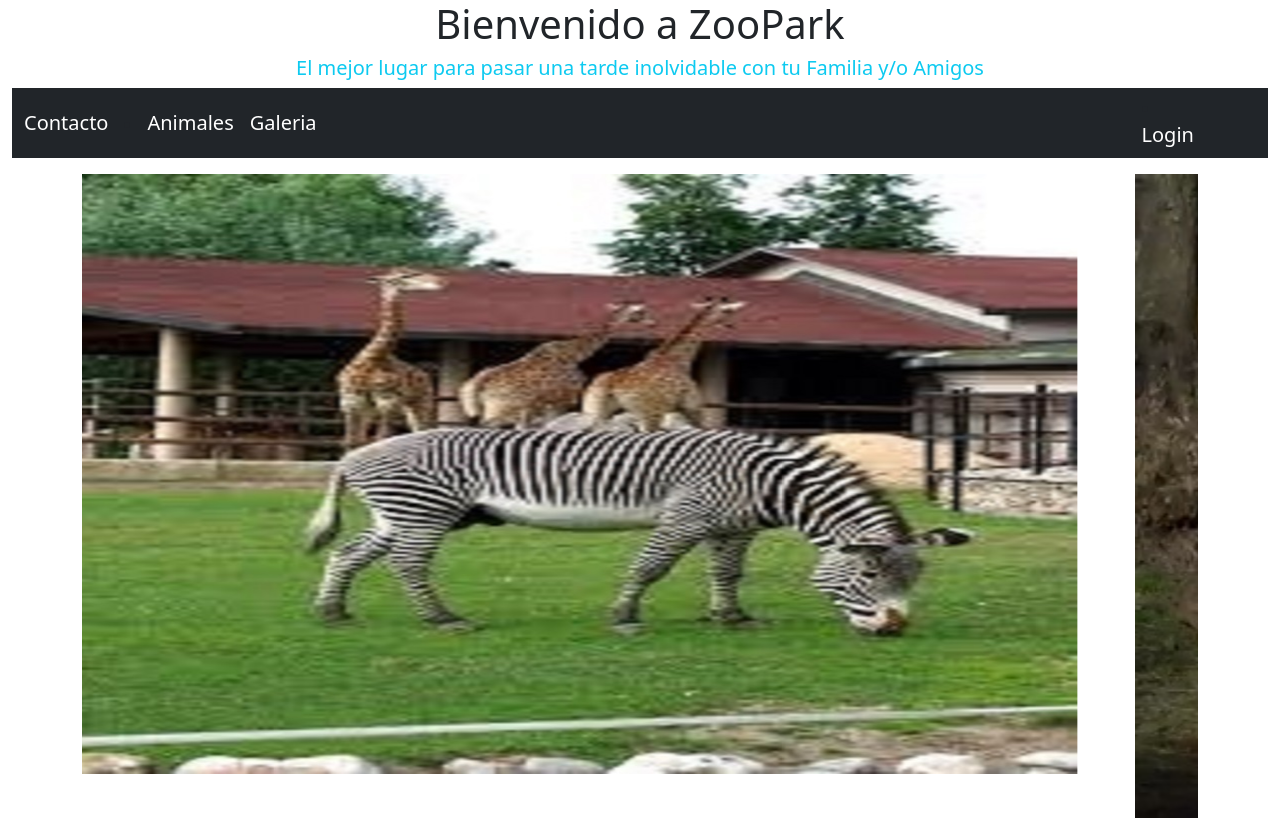
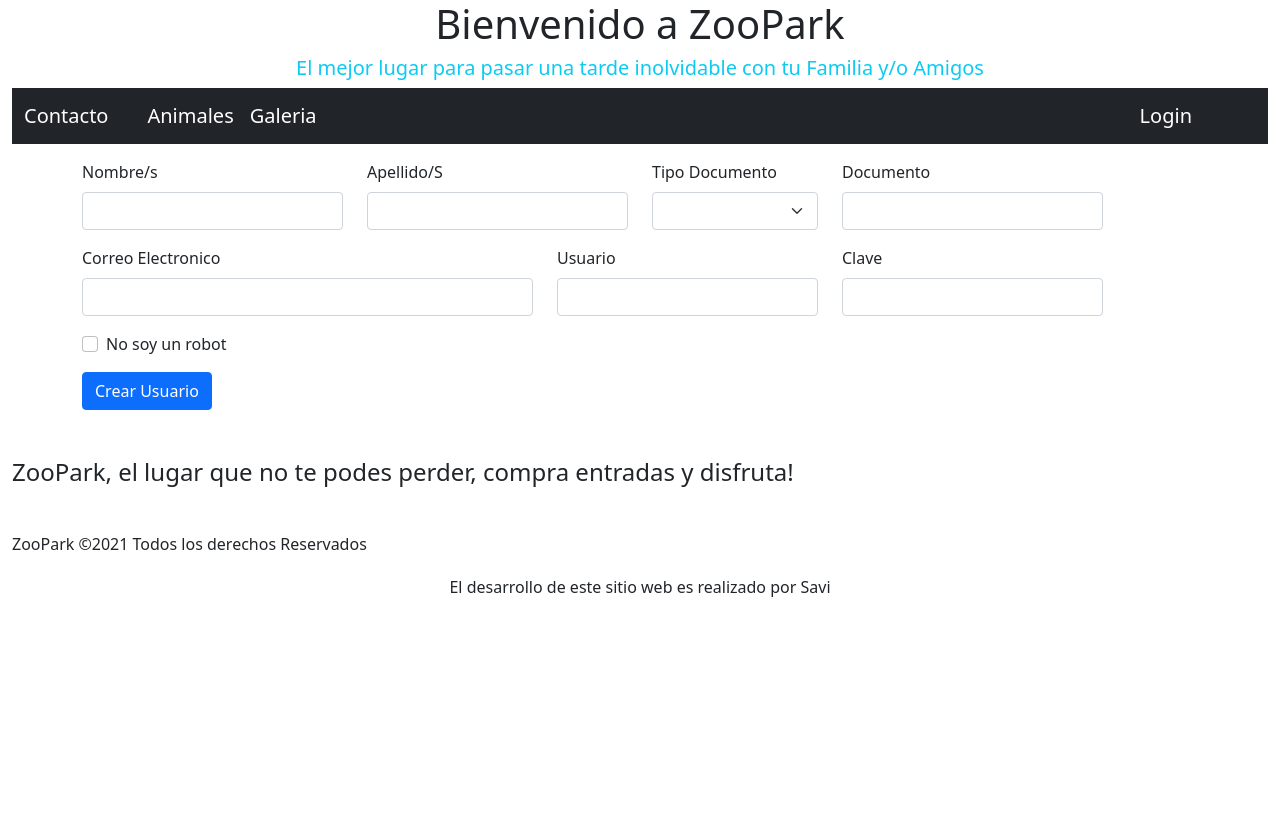
Before and after one commit to SantiVi33/Zoologico, an Angular app: page /NewUsuario in a window 1280 px wide. Before the commit this address led to /. Shown: the top 820 px of the page. Built offline with nearby package versions, Linux system fonts and the light colour scheme.

Commit message:
agregado menu de creacion de usuario (sin verificacion) y creacion de carpeta para los servicios

```diff
--- /dev/null
+++ b/src/app/Services/users.service.ts
@@ -0,0 +1,32 @@
+import { Injectable } from '@angular/core';
+import {HttpClient, HttpHeaders} from '@angular/common/http';
+import { Observable } from 'rxjs';
+
+@Injectable({
+  providedIn: 'root'
+})
+export class UsersService {
+
+  _url = 'http://localhost/api/DatosUsuarios'
+
+  constructor(private http:HttpClient) {
+
+    console.log('Servicio Usuario Andando')
+}
+
+
+  AgregarU (nombre : string , apellido : string , tdocumento : string , ndocumento : string , email : string,
+            usuario : string , clave : string) : Observable<any>
+  {
+    const obj = new FormData();
+    obj.append("Nombre",nombre);
+    obj.append("Apellido",apellido);
+    obj.append("TipDocumento",tdocumento);
+    obj.append("NroDocumento",ndocumento);
+    obj.append("Email",email);
+    obj.append("Usuario",usuario);
+    obj.append("password",clave);
+    return this.http.post(this._url,obj);
+
+  }
+}
--- a/src/app/cabecera/cabecera.component.html
+++ b/src/app/cabecera/cabecera.component.html
@@ -36,7 +36,6 @@
               <span class="navbar-toggler-icon"></span>
             </button>
           </div>
-        </div>
 
           <div class="mx-5">
 
@@ -45,7 +44,7 @@
               aria-expanded="false">
                 Login
               </a>
-            <ul class="dropdown-menu" aria-labelledby="navbarDropdown">
+              <ul class="dropdown-menu mr-auto" aria-labelledby="navbarDropdown">
                 <form>
                   <div class="mb-3">
                     <input type="text" class="form-control" placeholder="Usuario">
@@ -56,6 +55,8 @@
                   <div class="text-center">
                   <button type="submit" class="btn btn-primary ">Ingresar</button>
                   </div>
+                  <h6 class="mt-1">Soy <a [routerLink]="['/NewUsuario']">Nuevo</a></h6>
+                  <h6 class="mt-1">Olvide mi <a href="#">Clave</a></h6>
                 </form>
               </ul>
 
@@ -63,6 +64,9 @@
           </div>
 
 
+        </div>
+
+
 
       </nav>
 
--- a/src/app/contacto/contacto.component.ts
+++ b/src/app/contacto/contacto.component.ts
@@ -1,5 +1,5 @@
 import { Component, OnInit } from '@angular/core';
-import { PersonalService } from '../personal.service'
+import { PersonalService } from '../Services/personal.service'
 
 @Component({
   selector: 'app-contacto',
--- a/src/app/lista-animales/lista-animales.component.ts
+++ b/src/app/lista-animales/lista-animales.component.ts
@@ -1,5 +1,5 @@
 import { Component, OnInit } from '@angular/core';
-import { AnimalesService } from '../animales.service';
+import { AnimalesService } from '../Services/animales.service';
 import { FormControl } from '@angular/forms'
 import { NumberFormatStyle } from '@angular/common';
 import { Router } from '@angular/router'
@@ -29,7 +29,7 @@ export class ListaAnimalesComponent implements OnInit {
   public unAnimal: any;
 
 
-  constructor(private animalService:AnimalesService , public router : Router) {
+  constructor(private animalService:AnimalesService , private router : Router) {
 
 }
 
--- a/src/app/new-usuario/new-usuario.component.html
+++ b/src/app/new-usuario/new-usuario.component.html
@@ -1 +1,69 @@
-<p>new-usuario works!</p>
+<div class="container mt-3" >
+
+  <form class="needs-validation" novalidate>
+    <div class="row">
+        <div class="mb-3 col-3">
+            <label for="Nombre" class="form-label">Nombre/s</label>
+            <input [formControl]="Nombre" type="text" class="form-control" id="Nombre" aria-describedby="nombreHelp" required>
+            <div *ngIf="NoNombre" id="nombreHelp" class="form-text">ingrese un nombre</div>
+          </div>
+          <div class="mb-3 col-3">
+            <label for="Apellido" class="form-label">Apellido/S</label>
+            <input [formControl]="Apellido" type="text" class="form-control" id="Apellido" aria-describedby="apeHelp" required>
+          </div>
+          <div class="col-2">
+            <label for="TipoDocumento" class="form-label">Tipo Documento</label>
+            <select [formControl]="TipDocumento" class="form-select" aria-label="Default select documento">
+                <option value="D.N.I" selected>D.N.I</option>
+                <option value="L.E">L.E</option>
+                <option value="L.C">L.C</option>
+                <option value="Doc. Extranjero">Doc. Extranjero</option>
+              </select>
+          </div>
+          <div class="mb-3 col-3">
+            <label for="Documento" class="form-label">Documento</label>
+            <input [formControl]="NroDocumento" type="number" class="form-control" id="Documento" aria-describedby="ndocHelp" required>
+          </div>
+
+    </div>
+    <div class="row ">
+        <div class="mb-3 col-5">
+            <label for="Email" class="form-label">Correo Electronico</label>
+            <input [formControl]="Email" type="email" class="form-control" id="Email" aria-describedby="emailHelp" required>
+         </div>
+         <div class="mb-3 col-3">
+            <label for="Usuario" class="form-label">Usuario</label>
+            <input [formControl]="Usuario" type="text" class="form-control" id="Usuario" aria-describedby="usuarioHelp" required>
+            <div class="valid-feedback">
+              Usuario no existente
+            </div>
+            <div class="invalid-feedback">
+              Este usuario ya existe
+            </div>
+          </div>
+         <div class="mb-3 col-3">
+            <label for="Clave" class="form-label">Clave</label>
+            <input [formControl]="password" type="text" class="form-control" id="Clave" aria-describedby="claveHelp" required>
+         </div>
+    </div>
+
+
+    <div class="mb-3 form-check">
+      <input type="checkbox" class="form-check-input" value="1" id="exampleCheck1">
+      <label class="form-check-label" for="exampleCheck1">No soy un robot</label>
+    </div>
+
+    <div class="row">
+
+      <div class="col-3">
+        <button type="submit col-3" class="btn btn-primary" (click)="AgregarUsuario()">Crear Usuario</button>
+      </div>
+
+      <div class="col-9" *ngIf="UsuarioAgregando">
+        <h6>Creando Usuario, por favor espere</h6>
+      </div>
+
+    </div>
+  </form>
+
+</div>
--- a/src/app/new-usuario/new-usuario.component.ts
+++ b/src/app/new-usuario/new-usuario.component.ts
@@ -1,4 +1,7 @@
 import { Component, OnInit } from '@angular/core';
+import { FormControl } from '@angular/forms'
+import { UsersService } from '../Services/users.service'
+import { Router } from '@angular/router'
 
 @Component({
   selector: 'app-new-usuario',
@@ -7,7 +10,50 @@ import { Component, OnInit } from '@angular/core';
 })
 export class NewUsuarioComponent implements OnInit {
 
-  constructor() { }
+  UsuarioAgregando:boolean = false
+  NoNombre:boolean = false
+
+  Nombre: FormControl = new FormControl('')
+  Apellido: FormControl = new FormControl('')
+  TipDocumento: FormControl = new FormControl('')
+  NroDocumento: FormControl = new FormControl('')
+  Email: FormControl = new FormControl('')
+  Usuario: FormControl = new FormControl('')
+  password: FormControl = new FormControl('')
+
+  constructor(private userService : UsersService , private router : Router) { }
+
+  AgregarUsuario() : void {
+
+    let nombre = this.Nombre.value;
+    let apellido = this.Apellido.value;
+    let tdocumento = this.TipDocumento.value;
+    let ndocumento = this.NroDocumento.value;
+    let email = this.Email.value;
+    let usuario = this.Usuario.value;
+    let clave = this.password.value;
+
+    if(nombre = '') {
+      this.NoNombre = true
+    }
+
+    this.UsuarioAgregando = true
+
+    this.userService.AgregarU(nombre,apellido,tdocumento,ndocumento,email,usuario,clave)
+    .subscribe(data => {console.log(data)
+      console.log('Usuario Agregado')
+      this.Nombre.setValue("");
+      this.Apellido.setValue("");
+      this.TipDocumento.setValue("");
+      this.NroDocumento.setValue("");
+      this.Email.setValue("");
+      this.Usuario.setValue("");
+      this.password.setValue("");
+      this.router.navigate(['localhost:4200'])
+    })
+
+  }
+
 
   ngOnInit(): void {
   }
```
Also changed, not shown: src/app/app.module.ts (+6 -3 lines), src/app/Services/animales.service.ts (renamed from src/app/animales.service.ts), src/app/Services/personal.service.ts (renamed from src/app/personal.service.ts), 2 other files (tests, documents, lock files or other folders). Lines whose indentation alone changed are shown as unchanged.
